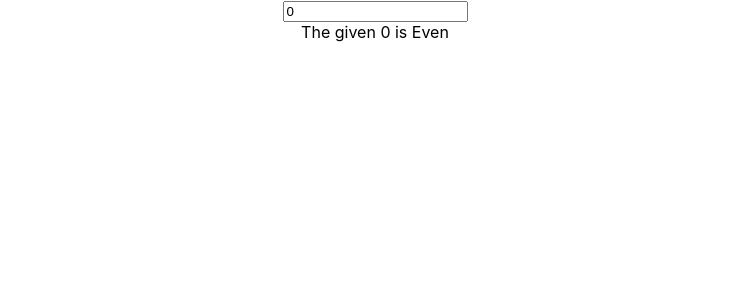
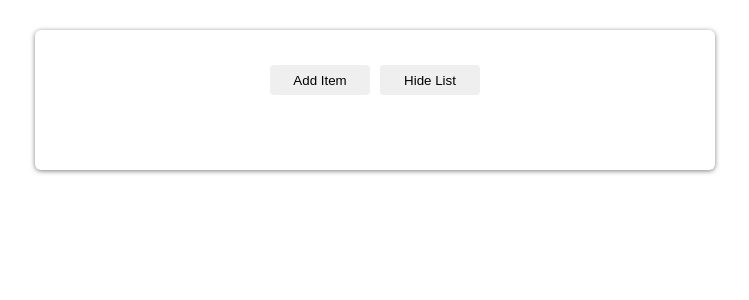
Before and after one commit to Ranjith10/react-recoil, a React (Create React App) app: page / in a window 1280 px wide. Shown: the top 300 px of the page, without its empty margins (265-1014 px from the left). Built offline with nearby package versions, Linux system fonts and the light colour scheme.

Commit message:
Added useRecoilState example

```diff
--- a/src/App.js
+++ b/src/App.js
@@ -4,13 +4,15 @@ import Films from './Components/Films'
 import Form from './Components/Form'
 import './App.css'
 import SimpleSelector from './Components/SimpleSelector'
+import Example from './Components/Example'
 
 const App = () => {
     return (
         <div className = 'App' >
             {/* <Films /> */}
             {/* <Form /> */}
-            <SimpleSelector />
+            {/* <SimpleSelector /> */}
+            <Example />
         </div>
     )
 }
--- /dev/null
+++ b/src/Components/BasicExample.css
@@ -0,0 +1,31 @@
+.content-card {
+    display: flex;
+    justify-content: center;
+    flex-direction: column;
+    padding: 20px;
+    margin: 30px auto;
+    width: 50%;
+    border-radius: 6px;
+    box-shadow: 0 1px 5px 0 rgba(0,0,0,.5);
+    min-height: 100px;
+}
+.value-container {
+    display: flex;
+    flex-direction: column;
+    margin: 20px 0px;
+}
+.button-container > button {
+    outline: none;
+    border: none;
+    height: 30px;
+    cursor: pointer;
+    width: 100px;
+    border-radius: 4px;
+
+}
+.button-container > .add-item {
+    margin: 0 10px 0 0 ;
+}
+.value-container.hidden {
+    display: none;
+}
--- /dev/null
+++ b/src/Components/BasicExample.js
@@ -0,0 +1,43 @@
+import React from 'react'
+import { useRecoilState } from 'recoil'
+
+import { numberArrayAtom, showListAtom } from '../State/Atoms'
+import './BasicExample.css'
+
+const BasicExample = () => {
+    const [numberList, setNumberList] = useRecoilState(numberArrayAtom)
+    const [showList, setShowList] = useRecoilState(showListAtom)
+
+    const addItem = () => {
+        let numberArr = [...numberList]
+        let newValue = Math.random()
+        numberArr = [...numberArr, newValue]
+        setNumberList(numberArr)
+    }
+
+    return (
+        <div className = 'content-card'>
+            <div className = 'button-container'>
+                <button className = 'add-item' onClick = { () => addItem() }>Add Item</button>
+                <button onClick = { () => setShowList(!showList) }>
+                    {
+                        showList ? 'Hide List' : 'Show List'
+                    }
+                </button>
+            </div>
+            <div className = { showList ? 'value-container' : 'value-container hidden' }>
+                {
+                    numberList.map((number, index) => {
+                        return (
+                            <div key = { index }>
+                                {number}
+                            </div>
+                        )
+                    })
+                }
+            </div>
+        </div>
+    )
+}
+
+export default BasicExample
--- /dev/null
+++ b/src/Components/Example.js
@@ -0,0 +1,12 @@
+import React from 'react'
+import BasicExample from './BasicExample'
+
+const Example = () => {
+    return (
+        <>
+            <BasicExample />
+        </>
+    )
+}
+
+export default Example
--- a/src/State/Atoms.js
+++ b/src/State/Atoms.js
@@ -14,3 +14,13 @@ export const numberAtom = atom({
     key: 'number',
     default: 0,
 })
+
+export const numberArrayAtom = atom({
+    key: 'numberArr',
+    default: []
+})
+
+export const showListAtom = atom({
+    key: 'showList',
+    default: true,
+})
```
